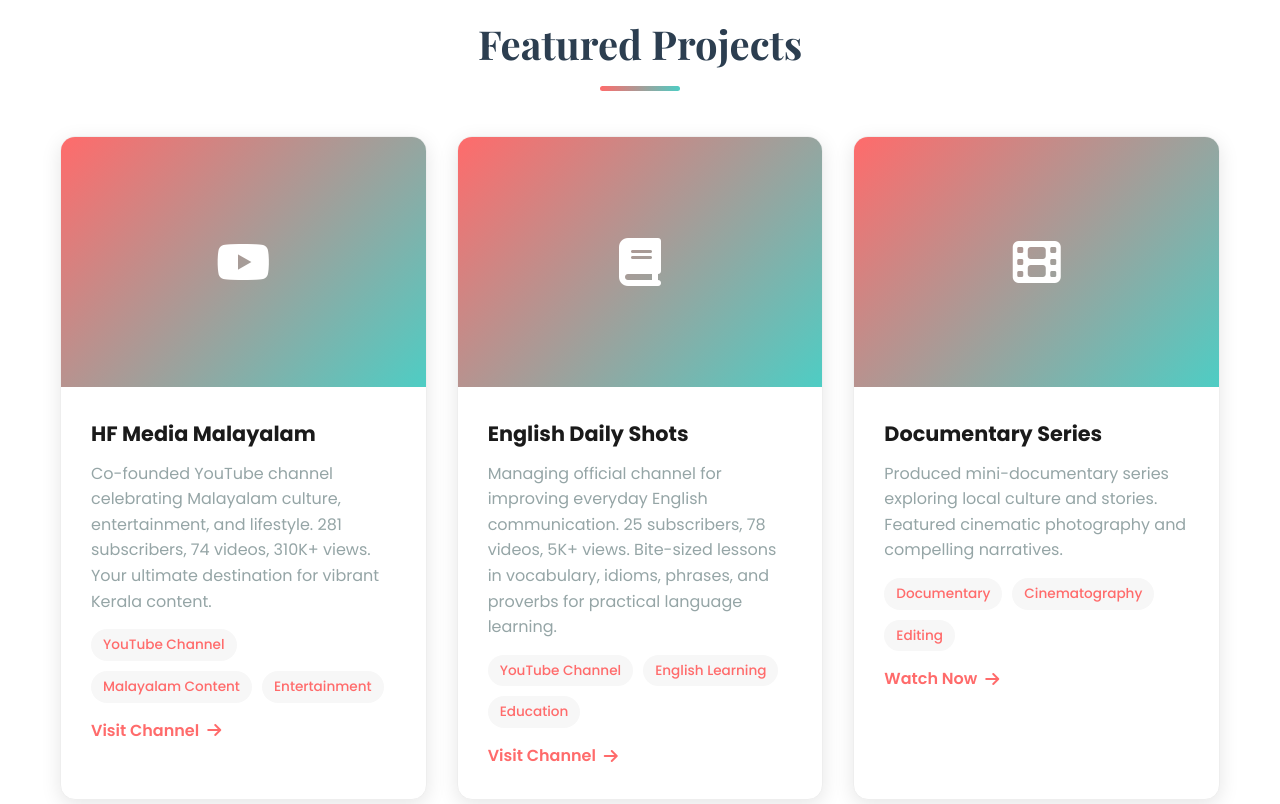
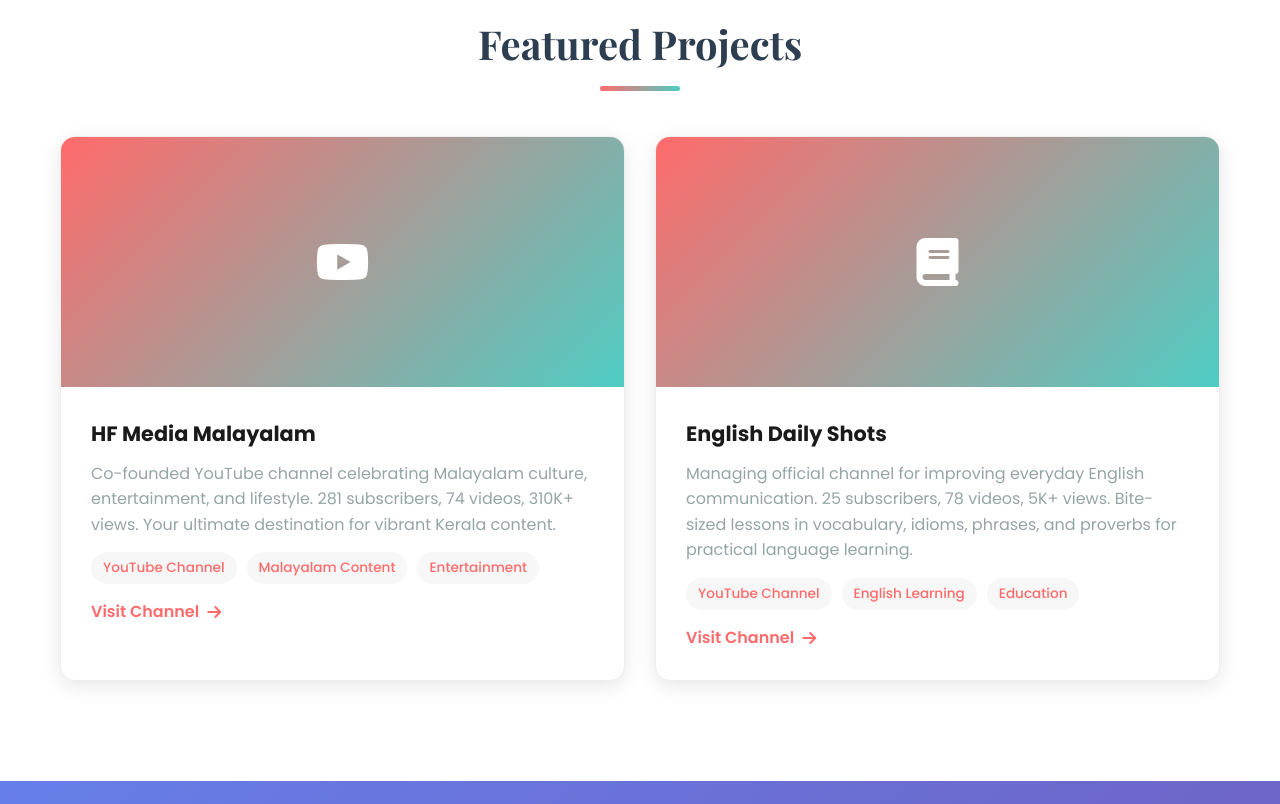
Before and after one commit to farazahammed/farazahammed, a plain HTML site: page index.html in a window 1280 px wide. Shown: the part 3080-3884 px from the top of the page. Drawn offline with nearby package versions, Linux system fonts and the light colour scheme.

Commit message:
Add files via upload

```diff
--- a/index.html
+++ b/index.html
@@ -1492,21 +1492,7 @@
                     </div>
                 </div>
 
-                <div class="project-card fade-in">
-                    <div class="project-image">
-                        <i class="fas fa-film"></i>
-                    </div>
-                    <div class="project-content">
-                        <h3>Documentary Series</h3>
-                        <p>Produced mini-documentary series exploring local culture and stories. Featured cinematic photography and compelling narratives.</p>
-                        <div class="project-tags">
-                            <span class="tag">Documentary</span>
-                            <span class="tag">Cinematography</span>
-                            <span class="tag">Editing</span>
-                        </div>
-                        <a href="#" class="project-link">Watch Now <i class="fas fa-arrow-right"></i></a>
-                    </div>
-                </div>
+
             </div>
         </div>
     </section>
```
